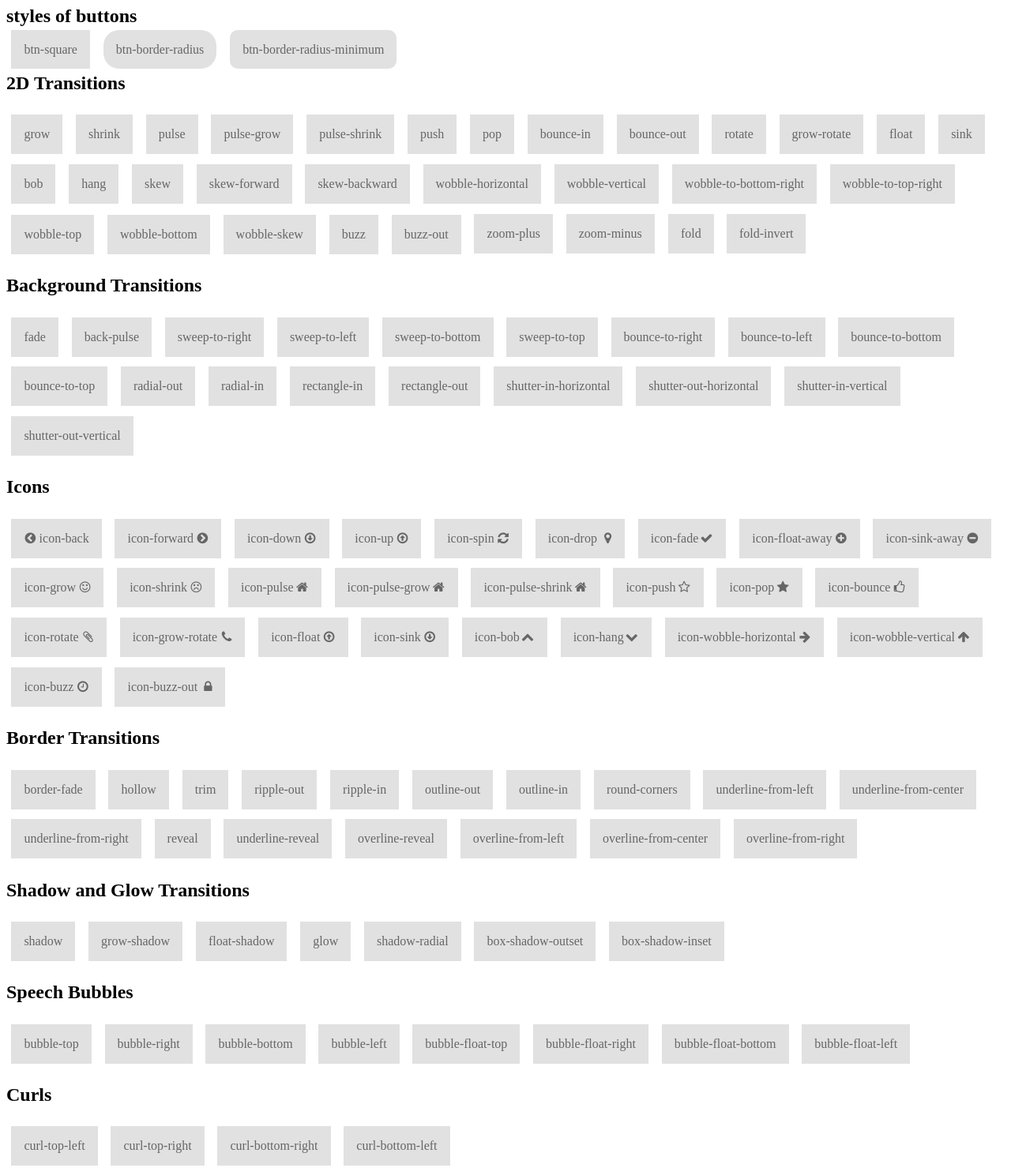
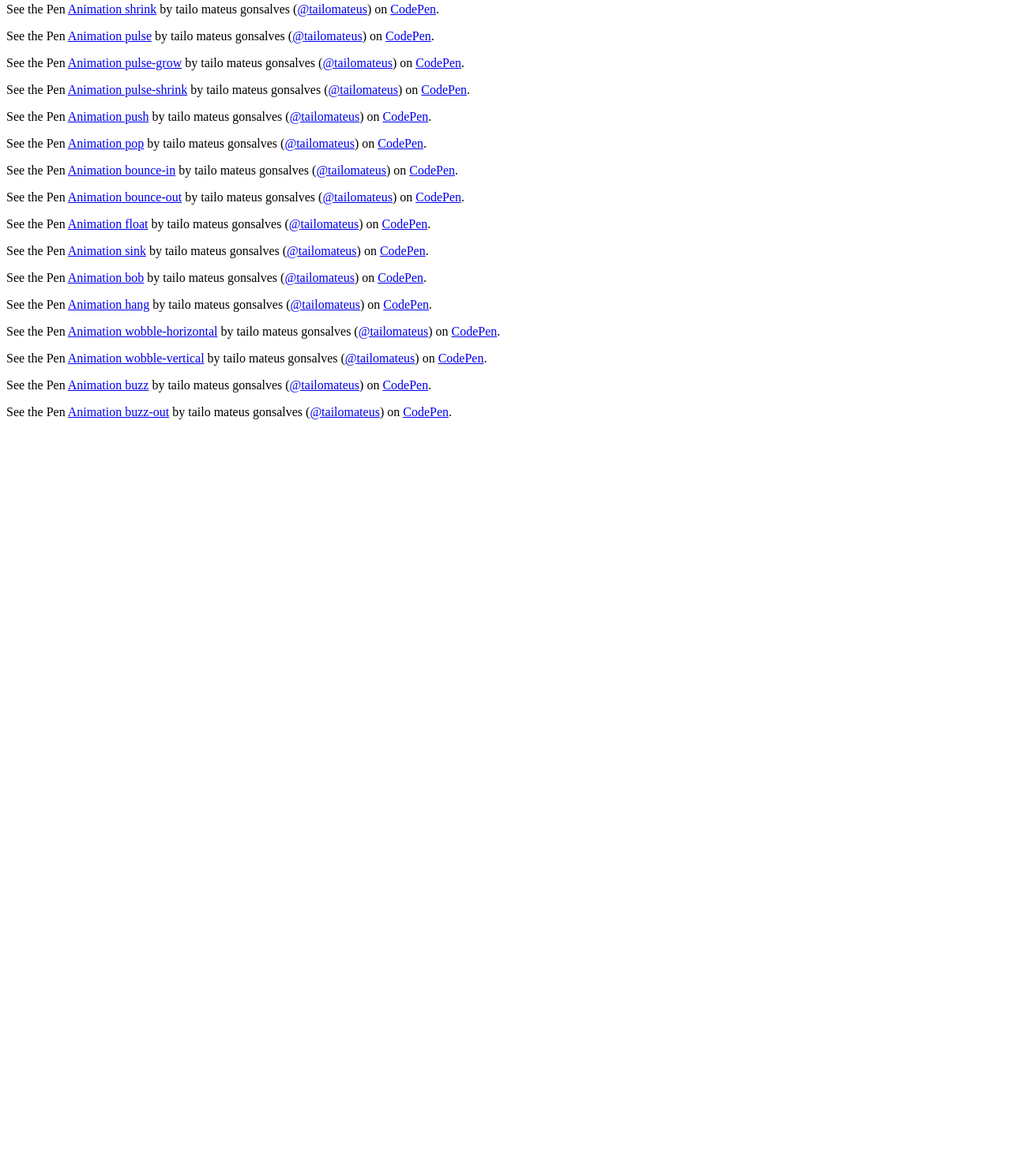
Before and after one commit to TailoMateus/plugin_effect_buttons, a plain HTML site: page index.html in a window 1280 px wide. Shown: the part 47-1526 px from the top of the page at 79% size. After the commit the page ends 800 px from the top, so only its background shows below. Drawn offline with Linux system fonts and the light colour scheme; files that its build step writes are made by us from their sources; a script that the page names is missing.

Commit message:
Update index.html

```diff
--- a/index.html
+++ b/index.html
@@ -4,7 +4,7 @@
 		<meta charset="utf-8">
 		<meta property="og:title" content="Hover.css - A collection of CSS3 powered hover effects" />
 		<title>Hover.css - A collection of CSS3 powered hover effects</title>
-		<link href="css/hover.css" rel="stylesheet" media="all">
+		<link href="hover.css" rel="stylesheet" media="all">
 		<link href="//maxcdn.bootstrapcdn.com/font-awesome/4.2.0/css/font-awesome.min.css" rel="stylesheet">
 	</head>
 	<body>
@@ -12,151 +12,39 @@
 			<div id="effects" class="effects">
 				<p data-height="265" data-theme-id="dark" data-slug-hash="WzrVjV" data-default-tab="html,result" data-user="tailomateus" data-embed-version="2" data-pen-title="WzrVjV" class="codepen">See the Pen <a href="https://codepen.io/tailomateus/pen/WzrVjV/">WzrVjV</a> by tailo mateus gonsalves (<a href="https://codepen.io/tailomateus">@tailomateus</a>) on <a href="https://codepen.io">CodePen</a>.</p>
 
-				<h2> styles of buttons </h2>
+				<p data-height="265" data-theme-id="dark" data-slug-hash="mxVNao" data-default-tab="css,result" data-user="tailomateus" data-embed-version="2" data-pen-title="Animation shrink" class="codepen">See the Pen <a href="https://codepen.io/tailomateus/pen/mxVNao/">Animation shrink</a> by tailo mateus gonsalves (<a href="https://codepen.io/tailomateus">@tailomateus</a>) on <a href="https://codepen.io">CodePen</a>.</p>
 
-				<a href="#" class="btn-square">btn-square</a>
-				<a href="#" class="btn-border-radius">btn-border-radius</a>
-				<a href="#" class="btn-border-radius-minimum">btn-border-radius-minimum</a>
+				<p data-height="265" data-theme-id="dark" data-slug-hash="EEPqMb" data-default-tab="css,result" data-user="tailomateus" data-embed-version="2" data-pen-title="Animation pulse" class="codepen">See the Pen <a href="https://codepen.io/tailomateus/pen/EEPqMb/">Animation pulse</a> by tailo mateus gonsalves (<a href="https://codepen.io/tailomateus">@tailomateus</a>) on <a href="https://codepen.io">CodePen</a>.</p>
 
+				<p data-height="265" data-theme-id="dark" data-slug-hash="wmMVbB" data-default-tab="css,result" data-user="tailomateus" data-embed-version="2" data-pen-title="Animation pulse-grow" class="codepen">See the Pen <a href="https://codepen.io/tailomateus/pen/wmMVbB/">Animation pulse-grow</a> by tailo mateus gonsalves (<a href="https://codepen.io/tailomateus">@tailomateus</a>) on <a href="https://codepen.io">CodePen</a>.</p>
 
-				<h2>2D Transitions</h2>
+				<p data-height="265" data-theme-id="dark" data-slug-hash="QmyeXN" data-default-tab="css,result" data-user="tailomateus" data-embed-version="2" data-pen-title="Animation pulse-shrink" class="codepen">See the Pen <a href="https://codepen.io/tailomateus/pen/QmyeXN/">Animation pulse-shrink</a> by tailo mateus gonsalves (<a href="https://codepen.io/tailomateus">@tailomateus</a>) on <a href="https://codepen.io">CodePen</a>.</p>
 
-				<a href="#" class="btn-square grow">grow</a>
-				<a href="#" class="btn-square shrink">shrink</a>
-				<a href="#" class="btn-square pulse">pulse</a>
-				<a href="#" class="btn-square pulse-grow">pulse-grow</a>
-				<a href="#" class="btn-square pulse-shrink">pulse-shrink</a>
-				<a href="#" class="btn-square push">push</a>
-				<a href="#" class="btn-square pop">pop</a>
-				<a href="#" class="btn-square bounce-in">bounce-in</a>
-				<a href="#" class="btn-square bounce-out">bounce-out</a>
-				<a href="#" class="btn-square rotate">rotate</a>
-				<a href="#" class="btn-square grow-rotate">grow-rotate</a>
-				<a href="#" class="btn-square float">float</a>
-				<a href="#" class="btn-square sink">sink</a>
-				<a href="#" class="btn-square bob">bob</a>
-				<a href="#" class="btn-square hang">hang</a>
-				<a href="#" class="btn-square skew">skew</a>
-				<a href="#" class="btn-square skew-forward">skew-forward</a>
-				<a href="#" class="btn-square skew-backward">skew-backward</a>
-				<a href="#" class="btn-square wobble-horizontal">wobble-horizontal</a>
-				<a href="#" class="btn-square wobble-vertical">wobble-vertical</a>
-				<a href="#" class="btn-square wobble-to-bottom-right">wobble-to-bottom-right</a>
-				<a href="#" class="btn-square wobble-to-top-right">wobble-to-top-right</a>
-				<a href="#" class="btn-square wobble-top">wobble-top</a>
-				<a href="#" class="btn-square wobble-bottom">wobble-bottom</a>
-				<a href="#" class="btn-square wobble-skew">wobble-skew</a>
-				<a href="#" class="btn-square buzz">buzz</a>
-				<a href="#" class="btn-square buzz-out">buzz-out</a>
-				<a href="#" class="btn-square zoom-plus">zoom-plus</a>
-				<a href="#" class="btn-square zoom-minus">zoom-minus</a>
-				<a href="#" class="btn-square fold">fold</a>
-				<a href="#" class="btn-square fold-invert">fold-invert</a>
+				<p data-height="265" data-theme-id="dark" data-slug-hash="zWrggp" data-default-tab="css,result" data-user="tailomateus" data-embed-version="2" data-pen-title="Animation push" class="codepen">See the Pen <a href="https://codepen.io/tailomateus/pen/zWrggp/">Animation push</a> by tailo mateus gonsalves (<a href="https://codepen.io/tailomateus">@tailomateus</a>) on <a href="https://codepen.io">CodePen</a>.</p>
 
-				<h2>Background Transitions</h2>
+				<p data-height="265" data-theme-id="dark" data-slug-hash="aYNooY" data-default-tab="css,result" data-user="tailomateus" data-embed-version="2" data-pen-title="Animation pop" class="codepen">See the Pen <a href="https://codepen.io/tailomateus/pen/aYNooY/">Animation pop</a> by tailo mateus gonsalves (<a href="https://codepen.io/tailomateus">@tailomateus</a>) on <a href="https://codepen.io">CodePen</a>.</p>
 
-				<a href="#" class="btn-square fade">fade</a>
-				<a href="#" class="btn-square back-pulse">back-pulse</a>
-				<a href="#" class="btn-square sweep-to-right">sweep-to-right</a>
-				<a href="#" class="btn-square sweep-to-left">sweep-to-left</a>
-				<a href="#" class="btn-square sweep-to-bottom">sweep-to-bottom</a>
-				<a href="#" class="btn-square sweep-to-top">sweep-to-top</a>
-				<a href="#" class="btn-square bounce-to-right">bounce-to-right</a>
-				<a href="#" class="btn-square bounce-to-left">bounce-to-left</a>
-				<a href="#" class="btn-square bounce-to-bottom">bounce-to-bottom</a>
-				<a href="#" class="btn-square bounce-to-top">bounce-to-top</a>
-				<a href="#" class="btn-square radial-out">radial-out</a>
-				<a href="#" class="btn-square radial-in">radial-in</a>
-				<a href="#" class="btn-square rectangle-in">rectangle-in</a>
-				<a href="#" class="btn-square rectangle-out">rectangle-out</a>
-				<a href="#" class="btn-square shutter-in-horizontal">shutter-in-horizontal</a>
-				<a href="#" class="btn-square shutter-out-horizontal">shutter-out-horizontal</a>
-				<a href="#" class="btn-square shutter-in-vertical">shutter-in-vertical</a>
-				<a href="#" class="btn-square shutter-out-vertical">shutter-out-vertical</a>
+				<p data-height="265" data-theme-id="dark" data-slug-hash="JLXPjZ" data-default-tab="css,result" data-user="tailomateus" data-embed-version="2" data-pen-title="Animation bounce-in" class="codepen">See the Pen <a href="https://codepen.io/tailomateus/pen/JLXPjZ/">Animation bounce-in</a> by tailo mateus gonsalves (<a href="https://codepen.io/tailomateus">@tailomateus</a>) on <a href="https://codepen.io">CodePen</a>.</p>
 
+				<p data-height="265" data-theme-id="dark" data-slug-hash="wmGwaK" data-default-tab="css,result" data-user="tailomateus" data-embed-version="2" data-pen-title="Animation bounce-out" class="codepen">See the Pen <a href="https://codepen.io/tailomateus/pen/wmGwaK/">Animation bounce-out</a> by tailo mateus gonsalves (<a href="https://codepen.io/tailomateus">@tailomateus</a>) on <a href="https://codepen.io">CodePen</a>.</p>
 
-				<h2>Icons</h2>
+				<p data-height="265" data-theme-id="dark" data-slug-hash="gerYPY" data-default-tab="css,result" data-user="tailomateus" data-embed-version="2" data-pen-title="Animation float" class="codepen">See the Pen <a href="https://codepen.io/tailomateus/pen/gerYPY/">Animation float</a> by tailo mateus gonsalves (<a href="https://codepen.io/tailomateus">@tailomateus</a>) on <a href="https://codepen.io">CodePen</a>.</p>
 
-				<a href="#" class="btn-square icon-back">icon-back</a>
-				<a href="#" class="btn-square icon-forward">icon-forward</a>
-				<a href="#" class="btn-square icon-down">icon-down</a>
-				<a href="#" class="btn-square icon-up">icon-up</a>
-				<a href="#" class="btn-square icon-spin">icon-spin</a>
-				<a href="#" class="btn-square icon-drop">icon-drop</a>
-				<a href="#" class="btn-square icon-fade">icon-fade</a>
-				<a href="#" class="btn-square icon-float-away">icon-float-away</a>
-				<a href="#" class="btn-square icon-sink-away">icon-sink-away</a>
-				<a href="#" class="btn-square icon-grow">icon-grow</a>
-				<a href="#" class="btn-square icon-shrink">icon-shrink</a>
-				<a href="#" class="btn-square icon-pulse">icon-pulse</a>
-				<a href="#" class="btn-square icon-pulse-grow">icon-pulse-grow</a>
-				<a href="#" class="btn-square icon-pulse-shrink">icon-pulse-shrink</a>
-				<a href="#" class="btn-square icon-push">icon-push</a>
-				<a href="#" class="btn-square icon-pop">icon-pop</a>
-				<a href="#" class="btn-square icon-bounce">icon-bounce</a>
-				<a href="#" class="btn-square icon-rotate">icon-rotate</a>
-				<a href="#" class="btn-square icon-grow-rotate">icon-grow-rotate</a>
-				<a href="#" class="btn-square icon-float">icon-float</a>
-				<a href="#" class="btn-square icon-sink">icon-sink</a>
-				<a href="#" class="btn-square icon-bob">icon-bob</a>
-				<a href="#" class="btn-square icon-hang">icon-hang</a>
-				<a href="#" class="btn-square icon-wobble-horizontal">icon-wobble-horizontal</a>
-				<a href="#" class="btn-square icon-wobble-vertical">icon-wobble-vertical</a>
-				<a href="#" class="btn-square icon-buzz">icon-buzz</a>
-				<a href="#" class="btn-square icon-buzz-out">icon-buzz-out</a>
+				<p data-height="265" data-theme-id="dark" data-slug-hash="JLXPXa" data-default-tab="css,result" data-user="tailomateus" data-embed-version="2" data-pen-title="Animation sink" class="codepen">See the Pen <a href="https://codepen.io/tailomateus/pen/JLXPXa/">Animation sink</a> by tailo mateus gonsalves (<a href="https://codepen.io/tailomateus">@tailomateus</a>) on <a href="https://codepen.io">CodePen</a>.</p>
 
+				<p data-height="265" data-theme-id="dark" data-slug-hash="VXaZjR" data-default-tab="css,result" data-user="tailomateus" data-embed-version="2" data-pen-title="Animation bob" class="codepen">See the Pen <a href="https://codepen.io/tailomateus/pen/VXaZjR/">Animation bob</a> by tailo mateus gonsalves (<a href="https://codepen.io/tailomateus">@tailomateus</a>) on <a href="https://codepen.io">CodePen</a>.</p>
 
-				<h2>Border Transitions</h2>
+				<p data-height="265" data-theme-id="dark" data-slug-hash="mxPbOb" data-default-tab="css,result" data-user="tailomateus" data-embed-version="2" data-pen-title="Animation hang" class="codepen">See the Pen <a href="https://codepen.io/tailomateus/pen/mxPbOb/">Animation hang</a> by tailo mateus gonsalves (<a href="https://codepen.io/tailomateus">@tailomateus</a>) on <a href="https://codepen.io">CodePen</a>.</p>
 
-				<a href="#" class="btn-square border-fade">border-fade</a>
-				<a href="#" class="btn-square hollow">hollow</a>
-				<a href="#" class="btn-square trim">trim</a>
-				<a href="#" class="btn-square ripple-out">ripple-out</a>
-				<a href="#" class="btn-square ripple-in">ripple-in</a>
-				<a href="#" class="btn-square outline-out">outline-out</a>
-				<a href="#" class="btn-square outline-in">outline-in</a>
-				<a href="#" class="btn-square round-corners">round-corners</a>
-				<a href="#" class="btn-square underline-from-left">underline-from-left</a>
-				<a href="#" class="btn-square underline-from-center">underline-from-center</a>
-				<a href="#" class="btn-square underline-from-right">underline-from-right</a>
-				<a href="#" class="btn-square reveal">reveal</a>
-				<a href="#" class="btn-square underline-reveal">underline-reveal</a>
-				<a href="#" class="btn-square overline-reveal">overline-reveal</a>
-				<a href="#" class="btn-square overline-from-left">overline-from-left</a>
-				<a href="#" class="btn-square overline-from-center">overline-from-center</a>
-				<a href="#" class="btn-square overline-from-right">overline-from-right</a>
+				<p data-height="265" data-theme-id="dark" data-slug-hash="XEdrpE" data-default-tab="css,result" data-user="tailomateus" data-embed-version="2" data-pen-title="Animation wobble-horizontal" class="codepen">See the Pen <a href="https://codepen.io/tailomateus/pen/XEdrpE/">Animation wobble-horizontal</a> by tailo mateus gonsalves (<a href="https://codepen.io/tailomateus">@tailomateus</a>) on <a href="https://codepen.io">CodePen</a>.</p>
 
+				<p data-height="265" data-theme-id="dark" data-slug-hash="LdNPWq" data-default-tab="css,result" data-user="tailomateus" data-embed-version="2" data-pen-title="Animation wobble-vertical" class="codepen">See the Pen <a href="https://codepen.io/tailomateus/pen/LdNPWq/">Animation wobble-vertical</a> by tailo mateus gonsalves (<a href="https://codepen.io/tailomateus">@tailomateus</a>) on <a href="https://codepen.io">CodePen</a>.</p>
 
-				<h2>Shadow and Glow Transitions</h2>
+				<p data-height="265" data-theme-id="dark" data-slug-hash="vRGBmo" data-default-tab="css,result" data-user="tailomateus" data-embed-version="2" data-pen-title="Animation buzz" class="codepen">See the Pen <a href="https://codepen.io/tailomateus/pen/vRGBmo/">Animation buzz</a> by tailo mateus gonsalves (<a href="https://codepen.io/tailomateus">@tailomateus</a>) on <a href="https://codepen.io">CodePen</a>.</p>
 
-				<a href="#" class="btn-square shadow">shadow</a>
-				<a href="#" class="btn-square grow-shadow">grow-shadow</a>
-				<a href="#" class="btn-square float-shadow">float-shadow</a>
-				<a href="#" class="btn-square glow">glow</a>
-				<a href="#" class="btn-square shadow-radial">shadow-radial</a>
-				<a href="#" class="btn-square box-shadow-outset">box-shadow-outset</a>
-				<a href="#" class="btn-square box-shadow-inset">box-shadow-inset</a>
+				<p data-height="265" data-theme-id="dark" data-slug-hash="OvNLjM" data-default-tab="css,result" data-user="tailomateus" data-embed-version="2" data-pen-title="Animation buzz-out" class="codepen">See the Pen <a href="https://codepen.io/tailomateus/pen/OvNLjM/">Animation buzz-out</a> by tailo mateus gonsalves (<a href="https://codepen.io/tailomateus">@tailomateus</a>) on <a href="https://codepen.io">CodePen</a>.</p>
+			</div>
 
-
-				<h2>Speech Bubbles</h2>
-
-				<a href="#" class="btn-square bubble-top">bubble-top</a>
-				<a href="#" class="btn-square bubble-right">bubble-right</a>
-				<a href="#" class="btn-square bubble-bottom">bubble-bottom</a>
-				<a href="#" class="btn-square bubble-left">bubble-left</a>
-				<a href="#" class="btn-square bubble-float-top">bubble-float-top</a>
-				<a href="#" class="btn-square bubble-float-right">bubble-float-right</a>
-				<a href="#" class="btn-square bubble-float-bottom">bubble-float-bottom</a>
-				<a href="#" class="btn-square bubble-float-left">bubble-float-left</a>
-
-
-				<h2>Curls</h2>
-
-				<a href="#" class="btn-square curl-top-left">curl-top-left</a>
-				<a href="#" class="btn-square curl-top-right">curl-top-right</a>
-				<a href="#" class="btn-square curl-bottom-right">curl-bottom-right</a>
-				<a href="#" class="btn-square curl-bottom-left">curl-bottom-left</a>
-			</div>
 		</div>
 		<script async src="https://static.codepen.io/assets/embed/ei.js"></script>
 	</body>
```
